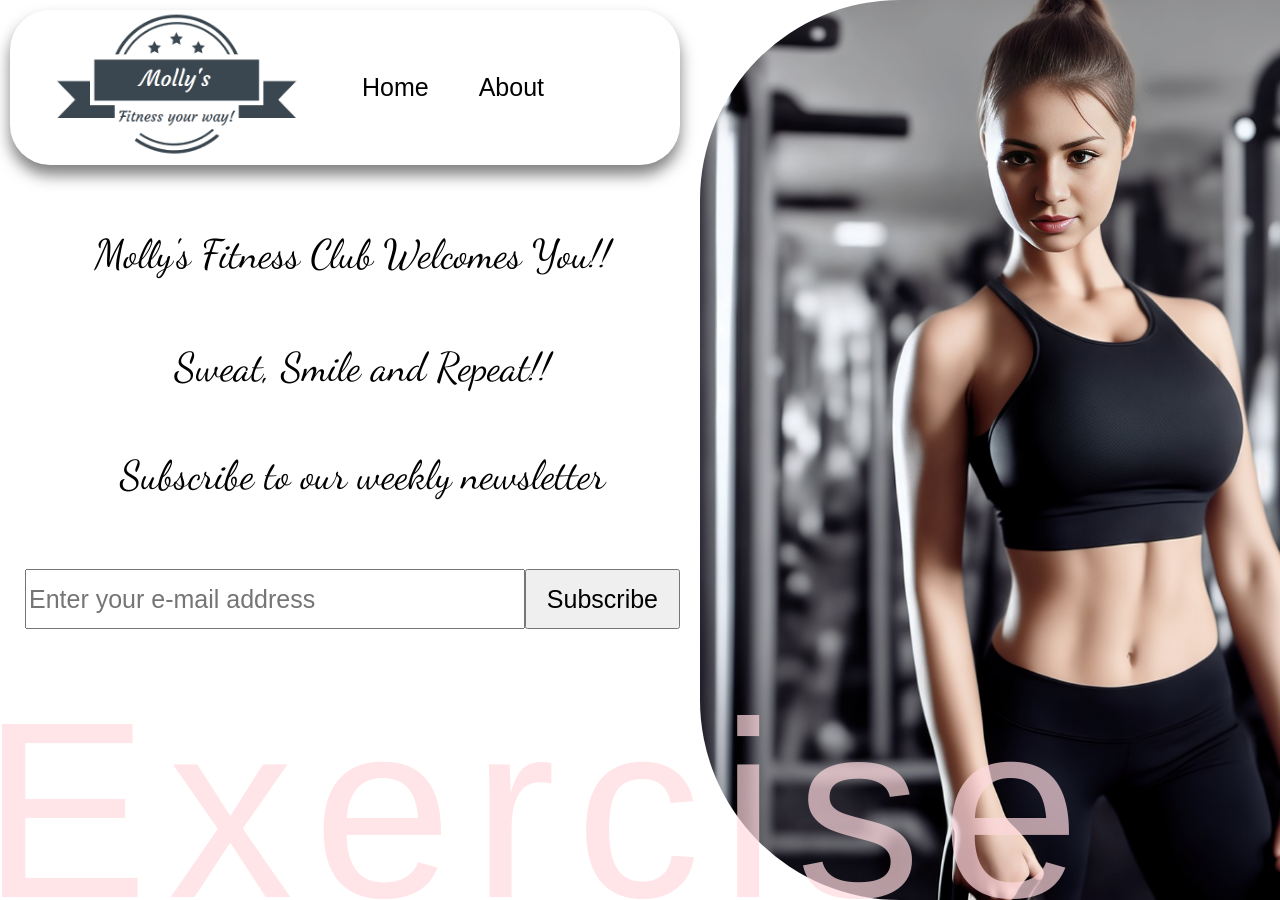
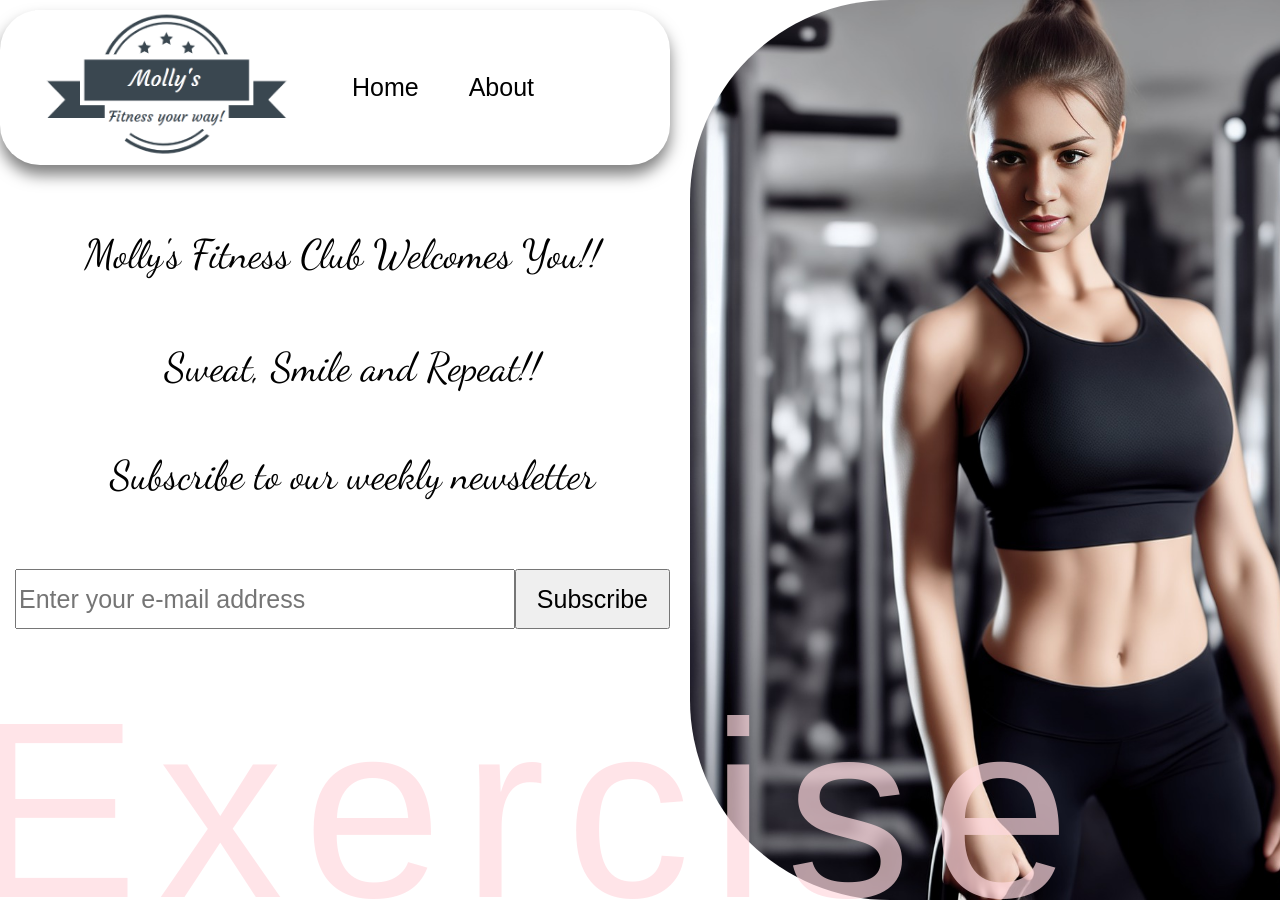
Before and after one commit to PrashantV123/Fitness-App, a plain HTML site: page index.html in a window 1280 px wide. Shown: the top 900 px of the page. Drawn offline with Linux system fonts and the light colour scheme.

Commit message:
Updated main page width

```diff
--- a/index.html
+++ b/index.html
@@ -18,7 +18,7 @@
 
 <body>
 
-
+    <div class="main">
         <div class="main-container">
             <div class="left-section">
                 <div class="header-section">
@@ -86,6 +86,11 @@
         </div>
 
 
+    </div>
+
+
+
+
     <script src="scripts/horizontal-scrollbar.js"></script>
     <script src="scripts/api-call.js"></script>
 </body>
--- a/styles/main-body.css
+++ b/styles/main-body.css
@@ -1,3 +1,9 @@
+.main {
+    display: flex;
+    flex-direction: column;
+    align-items: center;
+}
+
 .main-container {
     display: grid;
     grid-template-columns: 700px 600px;
```
Lines whose indentation alone changed are shown as unchanged.
